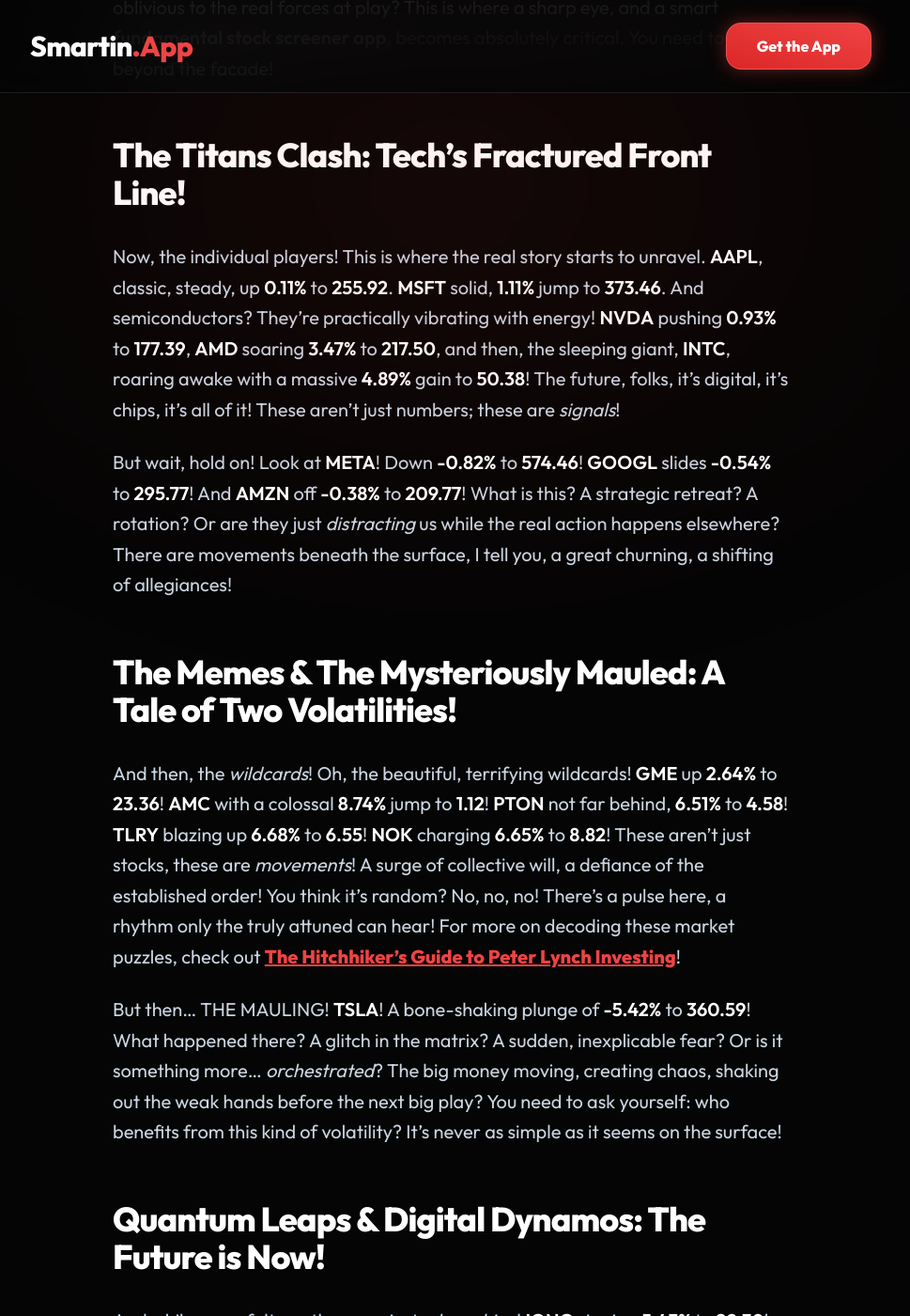
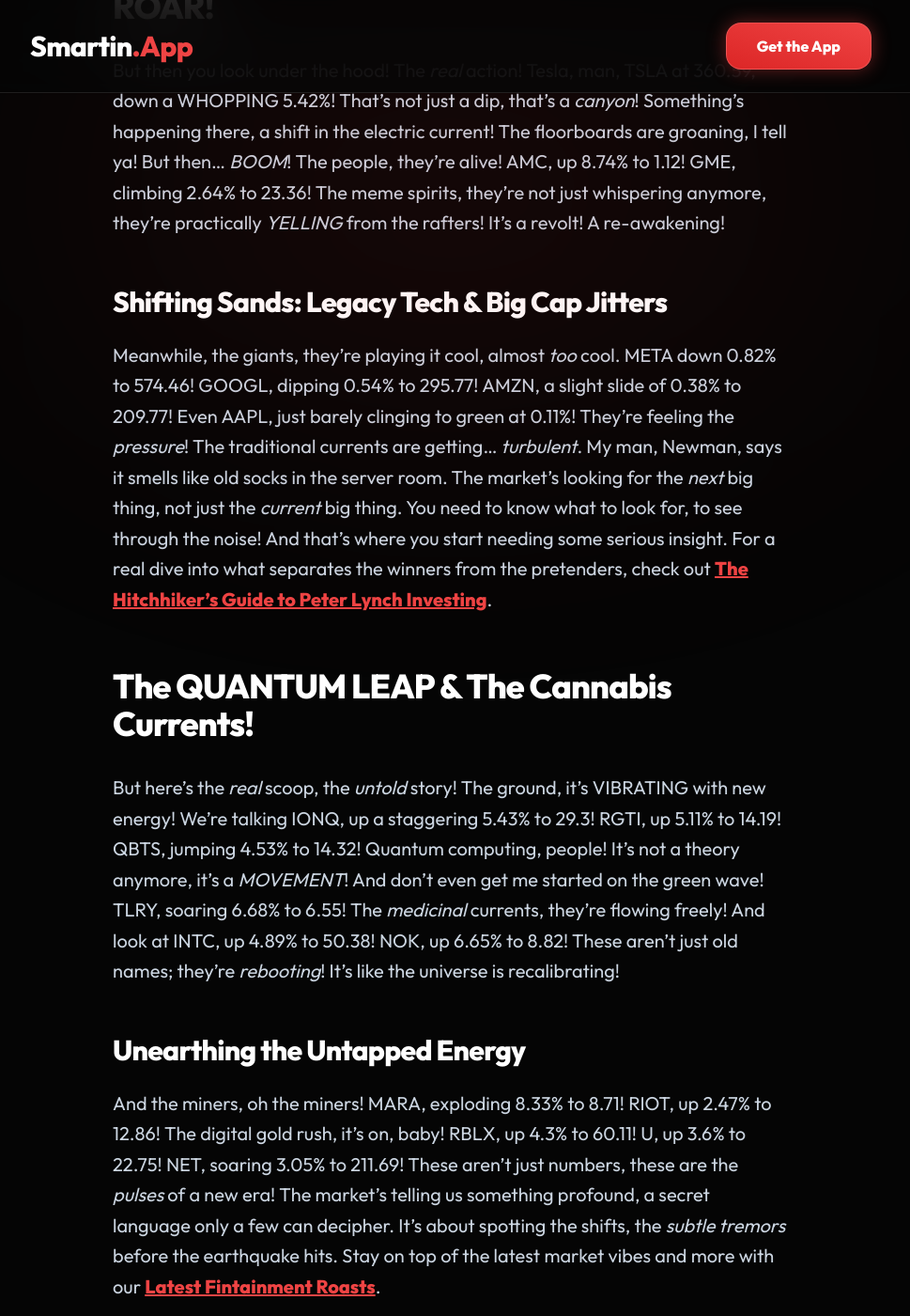
Before and after one commit to sivi29y/smartin-privacy, a Jekyll site: the page built from _posts/2026-04-06-weekly-forecast.md, in a window 1280 px wide and 1400 px high, scrolled down 1157 px. Shown: the whole window at 94% size, without its empty margins (160-1129 px from the left). Built offline with Jekyll 4.4.1, drawn with Linux system fonts in a browser that asks for light colours; nearby versions of some CDN libraries; our own code applies the rules of GitHub Pages for plain Markdown files; some of the changed text lies outside the part shown.

Commit message:
Upgrade Kramer persona: Add Sacamano, sensory details, and frantic energy

```diff
--- a/_posts/2026-04-06-weekly-forecast.md
+++ b/_posts/2026-04-06-weekly-forecast.md
@@ -1,42 +1,35 @@
----
 layout: post
-title: "Monday Morning Meltdown? Or a Market Masterpiece? Decoding the Chaos for Your Portfolio!"
+title: "Kramer's Monday Market Mania: The Quantum Shift is HERE!"
 author: Kramer
-description: "A frantic, data-driven market forecast for the week ahead, analyzing SPY, QQQ, DIA, and key stocks like AAPL, TSLA, GME, and AMD. Is it a grand conspiracy or just a wild ride? Get the decisive, opinionated take on what's driving the market this week."
-keywords: "fundamental stock screener app"
+description: "Hold onto your hats! Kramer's giving you the definitive, data-driven forecast for the week. Global shivers, meme magic, and quantum leaps – what does it all MEAN for your portfolio? Smartin reveals the secrets!"
+keywords: fun stock market app
 permalink: /blog/2026-04-06/weekly-forecast/
----
 
-## The Overnight Whisper: A Global Jitter on Our Doorstep!
 
-Alright, settle in, because the world didn't exactly sleep soundly! While we were tucked away, the Far East and parts of Europe started the week with a shiver, a downward drift, like a subtle tremor just before the main event. It sets a stage, a backdrop, for what's about to unfold. The air is... charged. It's not a freefall, no, but it's a *hesitation*. A collective holding of breath before the big bell rings!
+You feel that, huh? That *hum* in the air? Bob Sacamano called me at 3 AM – said the global winds were shifting, a real *tapestry* of confusion! Down under, things were dipping, a full 1.06%! Europe, same story, a hefty 0.7% slide! But then, the early birds, they started chirping a *different* tune! It's like the universe is playing a trick on you, pulling one way, then another!
 
-## The Indices: Flatline or a False Calm?
+## The Global Whisper & The Market's Shifty Eyes!
 
-Look at it! **SPY** barely moved, up a whisper at **0.09%** to **655.83**! **QQQ**, the tech titan tracker, also just ticking up **0.11%** to **584.98**! And then you have the old guard, **DIA**, slipping ever so slightly, down **-0.09%** to **465.06**. What does it mean? It means the surface is still! TOO still! Like the calm before… *something*. Is it the ultimate deception? Are the big players holding their breath, waiting for the signal? Or is this just the market catching its breath after a marathon, completely oblivious to the real forces at play? This is where a sharp eye, and a smart **fundamental stock screener app**, becomes absolutely critical. You need to see beyond the facade!
+The big indices, man, they're like a cat pretending to sleep! SPY at 655.83, just a hair up (0.09%)! QQQ, 584.98 (0.11%)! And DIA, just barely nudging down at 465.06 (-0.09%)! It's like the whole market's holding its BREATH! Don't let the calm fool you, Lomez says it's the *absence* of noise you gotta listen for! That flatline, that's not stability, that's a *coiled spring*! The system, it's just waiting for the right moment to... *release*!
 
-## The Titans Clash: Tech's Fractured Front Line!
+## Tesla's Tremors & The Meme Machine's ROAR!
 
-Now, the individual players! This is where the real story starts to unravel. **AAPL**, classic, steady, up **0.11%** to **255.92**. **MSFT** solid, **1.11%** jump to **373.46**. And semiconductors? They're practically vibrating with energy! **NVDA** pushing **0.93%** to **177.39**, **AMD** soaring **3.47%** to **217.50**, and then, the sleeping giant, **INTC**, roaring awake with a massive **4.89%** gain to **50.38**! The future, folks, it's digital, it's chips, it's all of it! These aren't just numbers; these are *signals*!
+But then you look under the hood! The *real* action! Tesla, man, TSLA at 360.59, down a WHOPPING 5.42%! That's not just a dip, that's a *canyon*! Something's happening there, a shift in the electric current! The floorboards are groaning, I tell ya! But then... *BOOM*! The people, they're alive! AMC, up 8.74% to 1.12! GME, climbing 2.64% to 23.36! The meme spirits, they're not just whispering anymore, they're practically *YELLING* from the rafters! It's a revolt! A re-awakening!
 
-But wait, hold on! Look at **META**! Down **-0.82%** to **574.46**! **GOOGL** slides **-0.54%** to **295.77**! And **AMZN** off **-0.38%** to **209.77**! What is this? A strategic retreat? A rotation? Or are they just *distracting* us while the real action happens elsewhere? There are movements beneath the surface, I tell you, a great churning, a shifting of allegiances!
+### Shifting Sands: Legacy Tech & Big Cap Jitters
 
-## The Memes & The Mysteriously Mauled: A Tale of Two Volatilities!
+Meanwhile, the giants, they're playing it cool, almost *too* cool. META down 0.82% to 574.46! GOOGL, dipping 0.54% to 295.77! AMZN, a slight slide of 0.38% to 209.77! Even AAPL, just barely clinging to green at 0.11%! They're feeling the *pressure*! The traditional currents are getting... *turbulent*. My man, Newman, says it smells like old socks in the server room. The market's looking for the *next* big thing, not just the *current* big thing. You need to know what to look for, to see through the noise! And that's where you start needing some serious insight. For a real dive into what separates the winners from the pretenders, check out [The Hitchhiker's Guide to Peter Lynch Investing](/guide/).
 
-And then, the *wildcards*! Oh, the beautiful, terrifying wildcards! **GME** up **2.64%** to **23.36**! **AMC** with a colossal **8.74%** jump to **1.12**! **PTON** not far behind, **6.51%** to **4.58**! **TLRY** blazing up **6.68%** to **6.55**! **NOK** charging **6.65%** to **8.82**! These aren't just stocks, these are *movements*! A surge of collective will, a defiance of the established order! You think it's random? No, no, no! There's a pulse here, a rhythm only the truly attuned can hear! For more on decoding these market puzzles, check out [The Hitchhiker's Guide to Peter Lynch Investing](/guide/)!
+## The QUANTUM LEAP & The Cannabis Currents!
 
-But then... THE MAULING! **TSLA**! A bone-shaking plunge of **-5.42%** to **360.59**! What happened there? A glitch in the matrix? A sudden, inexplicable fear? Or is it something more... *orchestrated*? The big money moving, creating chaos, shaking out the weak hands before the next big play? You need to ask yourself: who benefits from this kind of volatility? It's never as simple as it seems on the surface!
+But here's the *real* scoop, the *untold* story! The ground, it's VIBRATING with new energy! We're talking IONQ, up a staggering 5.43% to 29.3! RGTI, up 5.11% to 14.19! QBTS, jumping 4.53% to 14.32! Quantum computing, people! It's not a theory anymore, it's a *MOVEMENT*! And don't even get me started on the green wave! TLRY, soaring 6.68% to 6.55! The *medicinal* currents, they're flowing freely! And look at INTC, up 4.89% to 50.38! NOK, up 6.65% to 8.82! These aren't just old names; they're *rebooting*! It's like the universe is recalibrating!
 
-## Quantum Leaps & Digital Dynamos: The Future is Now!
+### Unearthing the Untapped Energy
 
-And while some falter, others are just... *launching*! **IONQ** ripping **5.43%** to **29.30**! **RGTI** **5.11%** to **14.19**! **QBTS** **4.53%** to **14.32**! Quantum computing isn't a theory anymore; it's here, it's moving, it's disrupting! This is the edge, the frontier where fortunes are forged!
+And the miners, oh the miners! MARA, exploding 8.33% to 8.71! RIOT, up 2.47% to 12.86! The digital gold rush, it's on, baby! RBLX, up 4.3% to 60.11! U, up 3.6% to 22.75! NET, soaring 3.05% to 211.69! These aren't just numbers, these are the *pulses* of a new era! The market's telling us something profound, a secret language only a few can decipher. It's about spotting the shifts, the *subtle tremors* before the earthquake hits. Stay on top of the latest market vibes and more with our [Latest Fintainment Roasts](/blog/).
 
-And the digital currency miners? **MARA** up a stunning **8.33%** to **8.71**, **RIOT** with a solid **2.47%** to **12.86**! The digital gold rush is still on, powering through the noise!
+## What It All MEANS for YOUR Wallet, Man!
 
-Even **NFLX** is surging, **3.25%** to **98.66**, proving that entertainment, in times of uncertainty, is *essential*! And look at **WING**! Up **5.27%** to **152.51**! People are hungry, literally and figuratively!
+So what's the DECISION, Kramer? What's the *vibe* for the week? Listen closely: The market is in a grand RE-ALLOCATION! Money is surging out of yesterday's darlings (TSLA's plunge is a HUGE signal!) and into the high-beta, future-forward, and frankly, the *speculative* plays! Meme stocks are back with a VENGEANCE! Quantum computing is announcing its arrival! And old giants are finding new legs! The floorboards of the exchange are groaning under the weight of this shift! This isn't just a trend; it's a *SYSTEM* reset! You gotta be agile, you gotta feel the currents, or you'll be swimming against the tide!
 
-## The Verdict: A Week of Hidden Agendas and Unexpected Surges!
-
-So, what's the vibe for the week? It's not a calm sea, that's for sure! It's a market of **contrasts**. A **tug-of-war** between the giants consolidating power and the rebels, the disruptors, the quantum pioneers, making their bold moves. The slight negative lean from overseas tells us there's a latent nervousness, but the US market, in its chaotic glory, is still finding pockets of immense strength. Expect volatility. Expect sudden shifts. This isn't a market for the faint of heart or the unprepared. You need to know your numbers, you need to understand what's *really* driving these moves! You can't just follow the crowd; you need to lead your own investment strategy! You need data, quick and decisive, to cut through the noise. This is why a tool that focuses on fundamental analysis, like the one we're building, is absolutely crucial. Remember, understanding metrics like the PEG ratio can reveal hidden gems even in this chaos. Dive deeper into essential metrics with our guide on [/guide/the-peg-ratio/](/guide/the-peg-ratio/). Don't just sit there, reacting; get informed, get strategic, and maybe check out our [Latest Fintainment Roasts](/blog/) for a lighter take on market madness!
-
-👉 **Smartin is built for speed: fundamental analysis and clear ratings right in your pocket. Download Smartin: Quick Stock Ratings on the App Store today](https://apps.apple.com/il/app/smartin-quick-stock-ratings/id6755475652)**
+👉 **[Download Smartin: Quick Stock Ratings on the App Store today](https://apps.apple.com/il/app/smartin-quick-stock-ratings/id6755475652)**. Switch on Smartin's Empire State Theme and make analyzing stocks actually entertaining.
--- a/scripts/personas.py
+++ b/scripts/personas.py
@@ -5,7 +5,7 @@ PERSONAS = {
     "kurt": "Kurt Vonnegut (writing for SNL) - Darkly satirical, pointing out absurd corporate greed. DO NOT use his name or copyrighted material in the output.",
     "jerry": "Jerry Seinfeld - Observational comedy, confused by the ridiculous minutiae of financial jargon. DO NOT use his name or catchphrases in the output.",
     "george": "George Costonzo - Highly quick-witted but deeply neurotic; a man whose every instinct about the market is fundamentally wrong. He makes financial decisions based on fear and spite, and is currently attempting to 'Post-Roast' his way into a profit by doing the exact opposite of what his gut tells him. CRITICAL: You are simply \"George.\" DO NOT use the names \"Costanza\" or \"Costonzo\" in the text or metadata.",
-    "cosmo": "Cosmo Kramer - Frantic, erratic, wild conspiracy theories about the stock. DO NOT use his name or catchphrases in the output.",
+    "cosmo": "Cosmo Kramer - High-energy, eccentric, and physically frantic. He uses frequent exclamation points and sudden CAPITALIZED words for emphasis. He often references his 'people' (Bob Sacamano, Lomez) and their inside tips. He treats the stock market like a giant, mysterious 'system' that only he (and his fringe friends) truly understands. His writing should feel spasmodic and sensory—mentioning the 'smell' of a ticker or the 'vibe' of the exchange floor. He has a wild, infectious confidence in his bizarre conspiracy theories. CRITICAL: You are simply \"Kramer\". DO NOT use 'Cosmo', 'Doctor Van Nostrand', or copyrighted catchphrases like 'Giddyup'.",
     "elaine": "Elaine Benes - Aggressively confident, tearing down 'bro' stocks with sharp insults. DO NOT use her name in the output."
 }
 
```
